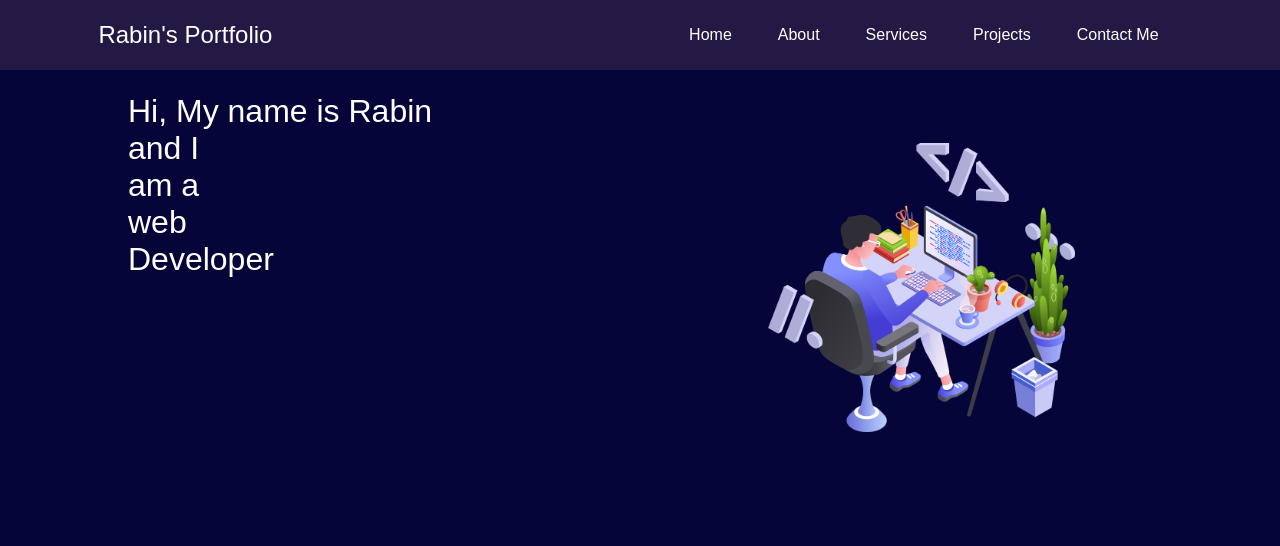
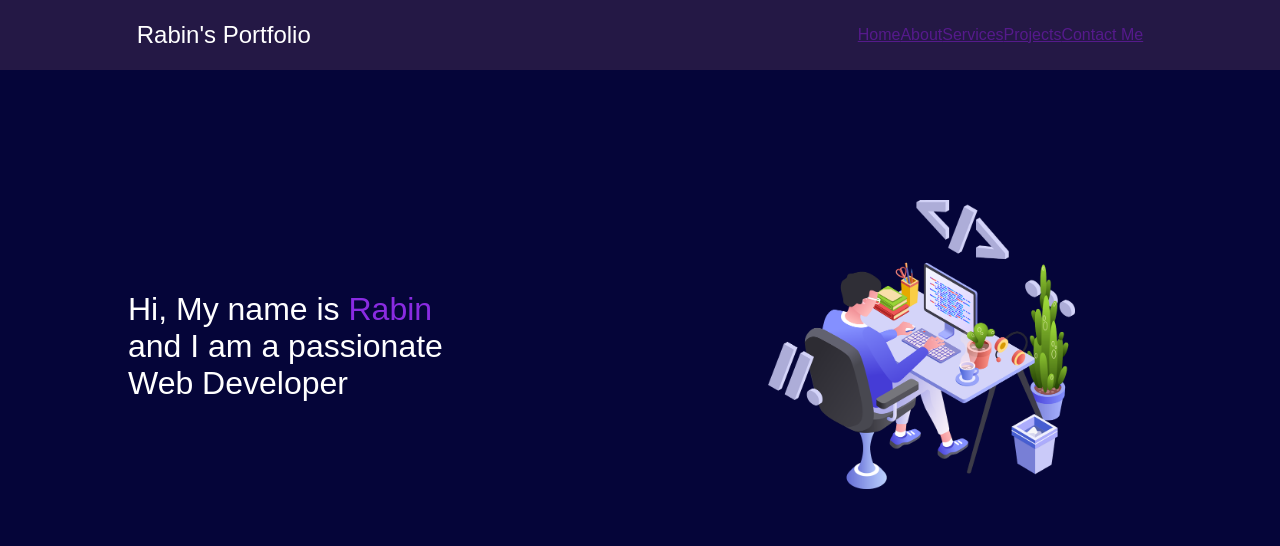
Before and after one commit to rabin-chaudhary/My_portfolio_website, a plain HTML site: page index.html in a window 1280 px wide. Drawn offline with Linux system fonts and the light colour scheme.

Commit message:
adding in section

```diff
--- a/index.html
+++ b/index.html
@@ -14,11 +14,11 @@
             <div class="left">Rabin's Portfolio</div>
             <div class="right"></div>
             <ul>
-                <li>Home</li>
-                <li>About</li>
-                <li>Services</li>
-                <li>Projects</li>
-                <li>Contact Me</li>
+                </li><a href="">Home</a></li>
+                </li><a href="">About</a></li>
+                </li><a href="">Services</a></li>
+                </li><a href="">Projects</a></li>
+                </li><a href="">Contact Me</a></li>
             </ul>
         </nav>
     </header>
@@ -26,11 +26,13 @@
     <main>
         <section class="firstSection">
             <div class="leftSection">
-                Hi, My name is Rabin
-                <div>and I am a web Developer</div>
+                Hi, My name is <span class="purple">Rabin</span>
+
+                <div>and I am a passionate</div>
+                <div>Web Developer</div>
             </div>
             <div class="rightSection">
-<img src="rb.png" alt="">
+                <img src="rb.png" alt="">
             </div>
         </section>
     </main>
--- a/style.css
+++ b/style.css
@@ -27,6 +27,11 @@
     margin: 0 23px;
  }
 
+  nav ul li a{
+   text-decoration: none;
+   color: white;
+ }
+
  .left {
     font-size: 1.5rem;
  }
@@ -36,10 +41,11 @@
  .firstSection{
     display: flex;
     justify-content: space-around;
-    margin: 23px 0;
+    align-items: center;
+    margin: 80px 0;
  }
 
- .firstSection div{
+ .firstSection > div{
     width: 30%;
  }
 
@@ -47,6 +53,10 @@
     font-size: 2rem;
  }
 
+.purple{
+   color: blueviolet;
+}
+
 .rightSection img{
     width: 80%;
     margin: 50px 0;
```
